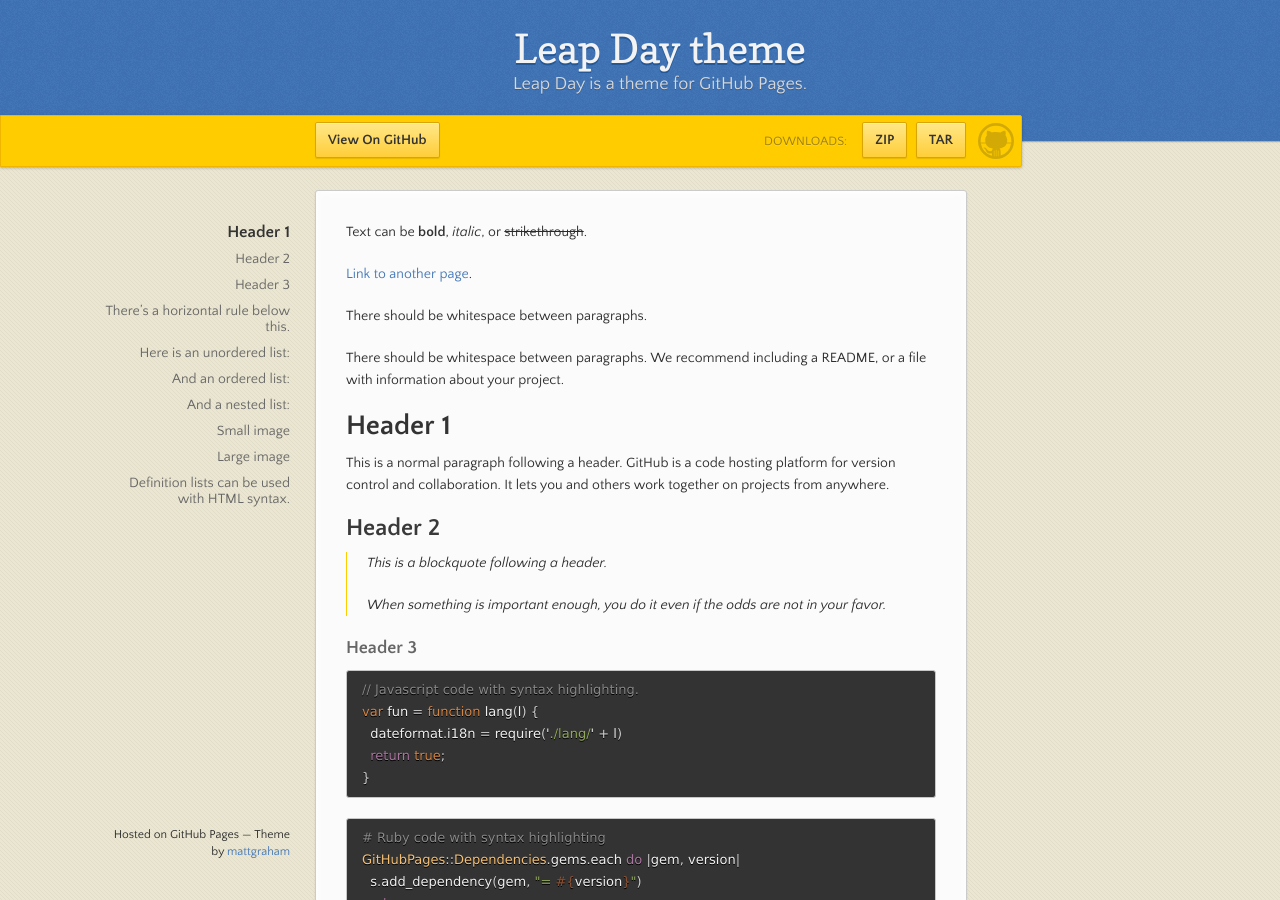
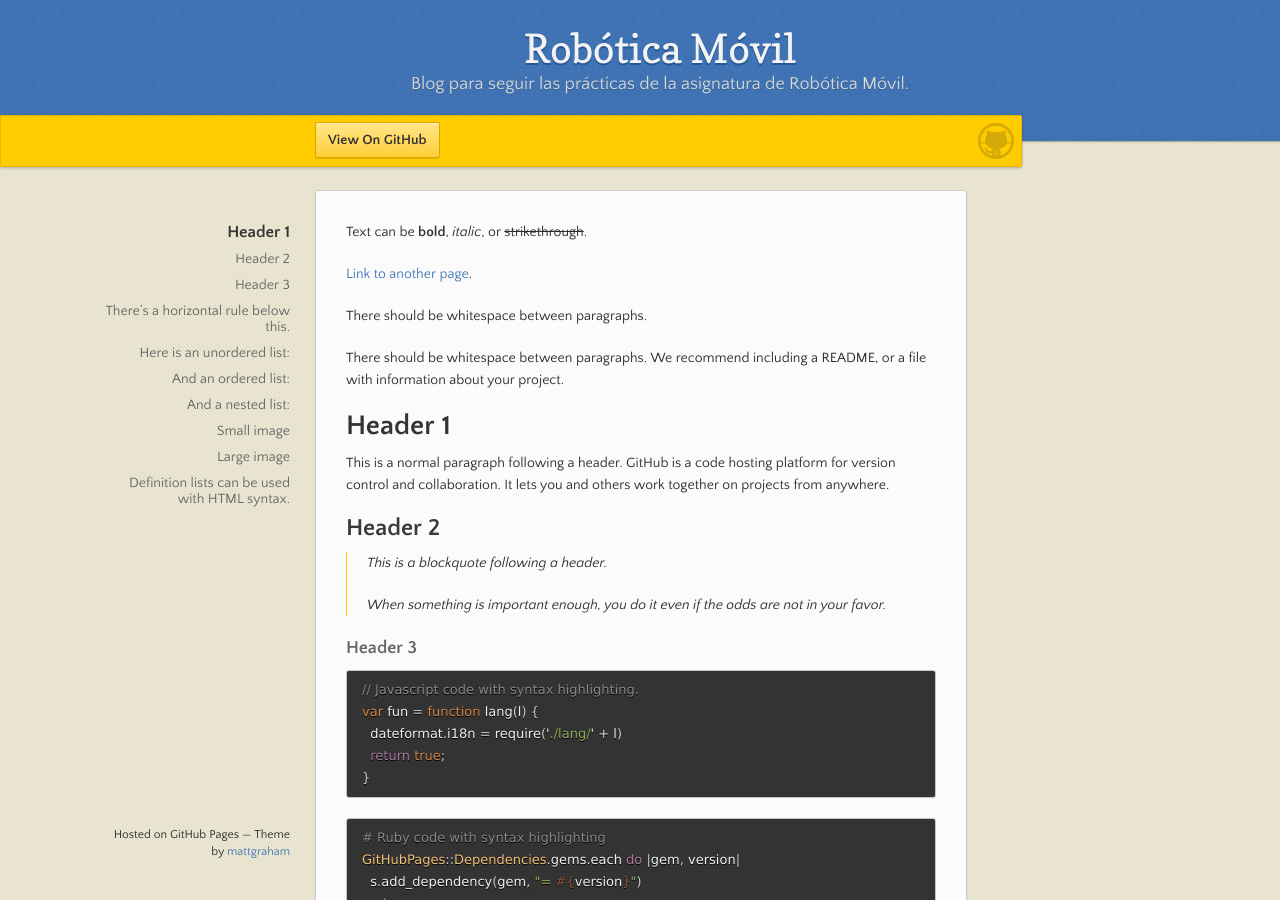
Before and after one commit to jmvalverde2020/jmvalverde2020.github.io, a Jekyll site: the page built from index.md, in a window 1280 px wide and 900 px high. Built offline with Jekyll 4.4.1, drawn with Linux system fonts in a browser that asks for light colours.

Commit message:
Updating _config.yml

```diff
--- a/_config.yml
+++ b/_config.yml
@@ -1,5 +1,3 @@
-title: Leap Day theme
-description: Leap Day is a theme for GitHub Pages.
-show_downloads: true
-google_analytics:
+title: Robótica Móvil
+description: Blog para seguir las prácticas de la asignatura de Robótica Móvil.
 theme: jekyll-theme-leap-day
```
